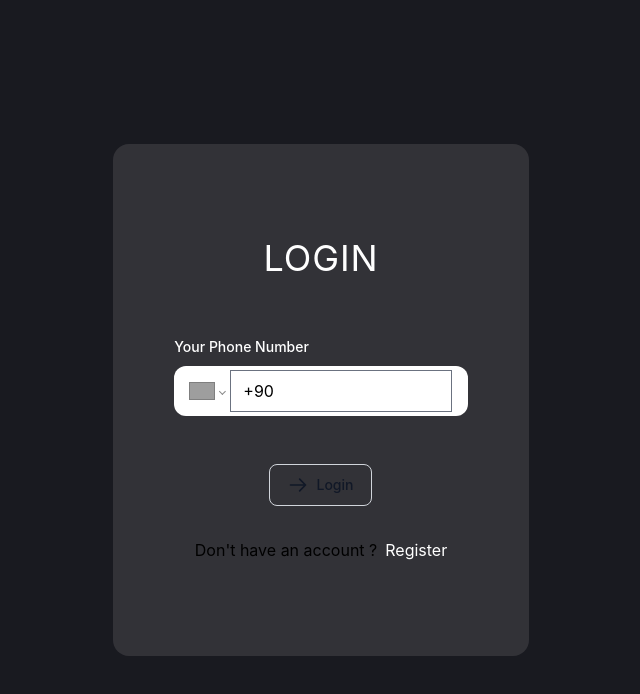
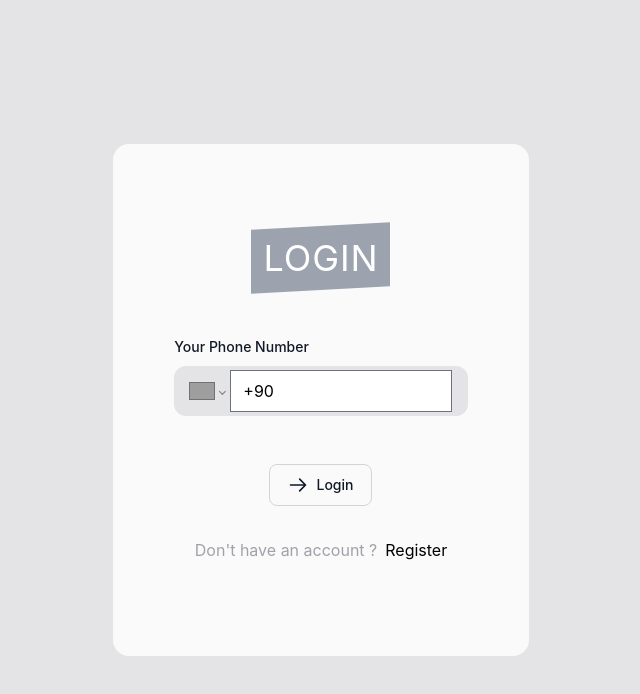
Before and after one commit to Cengizhnx/React-Chat-App, a React (Create React App) app: page /login in a window 1280 px wide. Shown: the top 694 px of the page, without its empty margins (319-959 px from the left). Built offline with nearby package versions, Linux system fonts and the light colour scheme; no server answers; the database is empty; grey boxes are pictures that could not be loaded; a web font is replaced by a local one.

Commit message:
login page light/dark mode completed

```diff
--- a/src/components/Theme.js
+++ b/src/components/Theme.js
@@ -5,7 +5,7 @@ import DarkMode from './DarkMode';
 function Theme() {
     const [colorTheme, setTheme] = DarkMode();
     return (
-        <div onClick={()=> setTheme(colorTheme)}>
+        <div className='w-full' onClick={()=> setTheme(colorTheme)}>
             {
                 colorTheme === "light" ?
                     (
--- a/src/page/Login/Login.js
+++ b/src/page/Login/Login.js
@@ -8,11 +8,12 @@ import 'react-phone-number-input/style.css'
 import PhoneInput from 'react-phone-number-input'
 import { GetUserProfile, setUpRecaptcha } from '../../firebase';
 import toast, { Toaster } from 'react-hot-toast';
+import DarkMode from '../../components/DarkMode';
 
 function Login() {
 
   const navigate = useNavigate()
-
+  DarkMode()
   const [value, setValue] = useState("")
   const [otp, setOtp] = useState("")
   const [flag, setFlag] = useState(false)
@@ -66,11 +67,11 @@ function Login() {
   }
 
   return (
-    <div style={{ backgroundColor: "#191a20" }} className="w-full flex flex-row items-center p-4 justify-center h-screen">
-      <div style={{ backgroundColor: "#323237" }} className='xs:w-full md:w-2/3 lg:w-1/3 xs:h-full md:h-2/3 flex flex-col rounded-2xl justify-center'>
+    <div className="bg-bgLight2 dark:bg-bgDark0 w-full flex flex-row items-center p-4 justify-center h-screen">
+      <div className='bg-bgLight1 dark:bg-bgDark2 xs:w-full md:w-2/3 lg:w-1/3 xs:h-full md:h-2/3 flex flex-col rounded-2xl justify-center'>
         <div className='p-12'>
           <div className='flex items-center justify-center mb-14'>
-            <span className="text-4xl before:block before:absolute before:-inset-3 before:-skew-y-3 before:bg-zinc-600 relative inline-block">
+            <span className="text-4xl before:block before:absolute before:-inset-3 before:-skew-y-3 before:bg-loginTextBgLight dark:before:bg-loginTextBg relative inline-block">
               <span className="relative text-white tracking-wide">LOGIN</span>
             </span>
           </div>
@@ -79,12 +80,11 @@ function Login() {
             <div>
               <div className="mb-2 block">
                 <Label
-                  style={{ color: "white" }}
                   htmlFor="email1"
                   value="Your Phone Number"
                 />
               </div>
-              <div className='bg-white rounded-xl py-1 px-4'>
+              <div className='bg-bgLight2 dark:bg-white rounded-xl py-1 px-4'>
                 <PhoneInput
                   international
                   defaultCountry="TR"
@@ -133,10 +133,10 @@ function Login() {
           </form>
 
           <div className='flex items-center justify-center'>
-            <p className='text-zinc-400'>
+            <p className='text-loginInfo'>
               Don't have an account ?
               <Link to="/register">
-                <span className='ml-2 text-white hover:underline'>Register</span>
+                <span className='ml-2 text-black dark:text-white hover:underline'>Register</span>
               </Link>
             </p>
           </div>
--- a/tailwind.config.js
+++ b/tailwind.config.js
@@ -29,6 +29,9 @@ module.exports = {
       'bgDark1': '#191a20',
       'bgDark2': '#323237',
       'bgDarkInput': '#4c4a55',
+      "loginInfo": "#a1a1aa",
+      "loginTextBg":"#52525b",
+      "loginTextBgLight":"#9ca3af",
       "messageHover": "#3f3f46",
       "messageListBorder": "#262626",
       "chatBorder": "#44403c",
```
